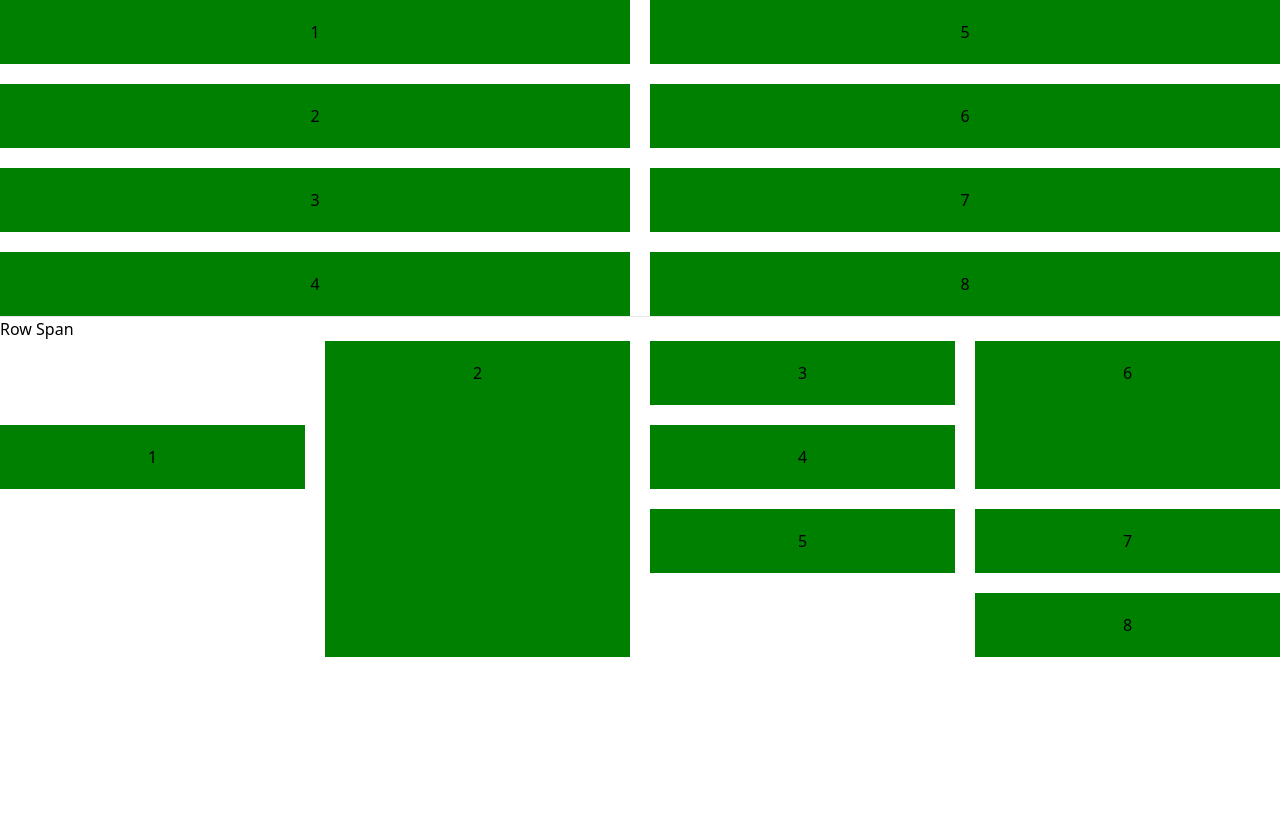
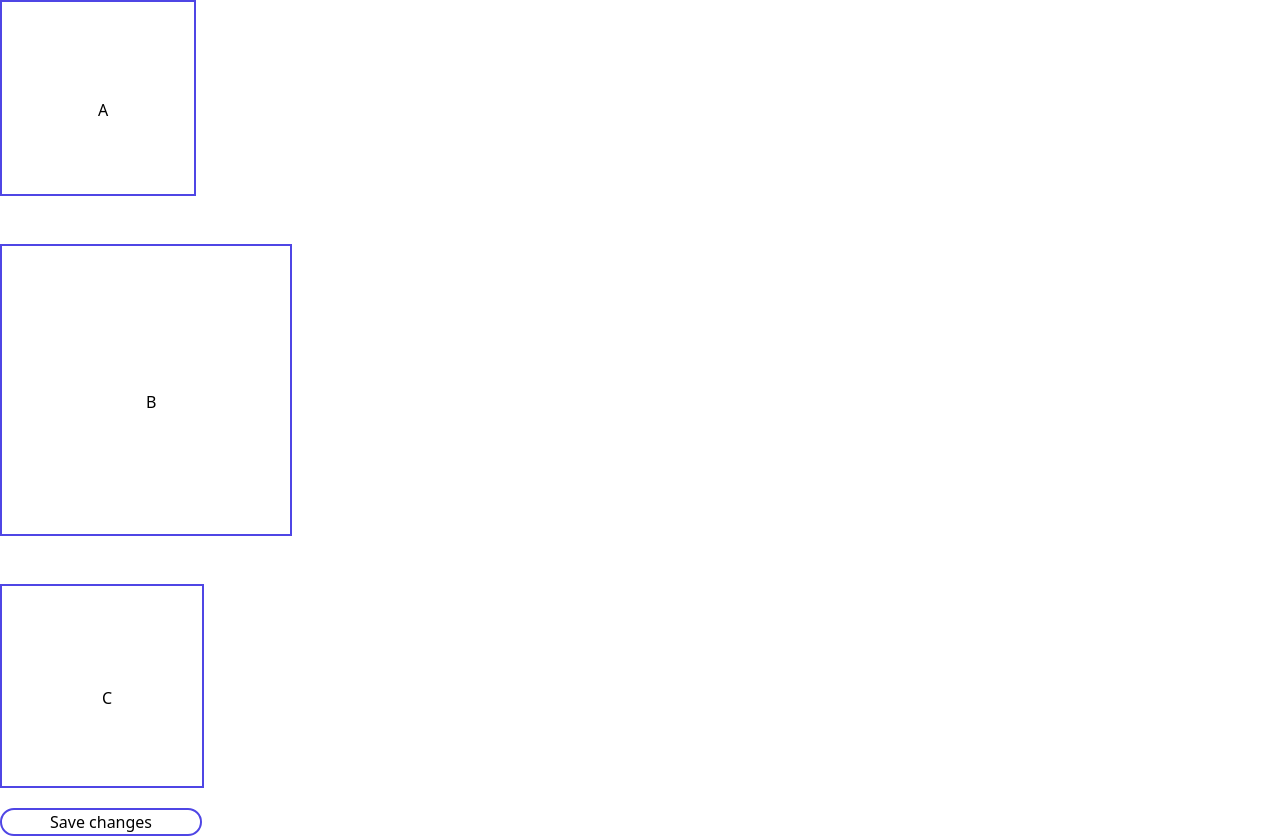
Before and after one commit to bjayanta/tailwindcss, a website: page src/index.html in a window 1280 px wide. Before the commit the page ends 800 px from the top, so only its background shows below. Drawn offline with Linux system fonts and the light colour scheme.

Commit message:
work with margin + padding

```diff
--- a/src/index.html
+++ b/src/index.html
@@ -4,53 +4,18 @@
     <meta charset="UTF-8">
     <meta http-equiv="X-UA-Compatible" content="IE=edge">
     <meta name="viewport" content="width=device-width, initial-scale=1.0">
-    <title>Row | Tailwind CSS</title>
+    <title>Margin + Padding | Tailwind CSS</title>
 
     <!-- Tailwind CSS -->
     <link rel="stylesheet" href="../dist/style.css">
 </head>
 <body>
 
-    <!-- Grid Row -->
-    <div class="max-w-[1320px] mx-auto grid grid-rows-4 grid-flow-col gap-5">
-        <div class="bg-[green] py-5 text-center">1</div>
+    <div class="w-10 h-10 border-2 border-indigo-600 p-24 mb-12">A</div>
+    <div class="w-10 h-10 border-2 border-indigo-600 p-36 mb-12 clear-both">B</div>
+    <div class="w-10 h-10 border-2 border-indigo-600 p-[100px] mb-5">C</div>
 
-        <div class="bg-[green] py-5 text-center">2</div>
-
-        <div class="bg-[green] py-5 text-center">3</div>
-
-        <div class="bg-[green] py-5 text-center">4</div>
-
-        <div class="bg-[green] py-5 text-center">5</div>
-
-        <div class="bg-[green] py-5 text-center">6</div>
-
-        <div class="bg-[green] py-5 text-center">7</div>
-
-        <div class="bg-[green] py-5 text-center">8</div>
-    </div>
-
-    <hr>
-    Row Span
-
-    <!-- Grid Row Span -->
-    <div class="max-w-[1320px] mx-auto grid grid-rows-4 grid-flow-col gap-5">
-        <div class="bg-[green] row-start-2 py-5 text-center">1</div>
-
-        <div class="bg-[green] row-start-1 row-span-4 py-5 text-center">2</div>
-
-        <div class="bg-[green] py-5 text-center">3</div>
-
-        <div class="bg-[green] py-5 text-center">4</div>
-
-        <div class="bg-[green] py-5 text-center">5</div>
-
-        <div class="bg-[green] py-5 row-start-1 row-end-3 text-center">6</div>
-
-        <div class="bg-[green] py-5 text-center">7</div>
-
-        <div class="bg-[green] py-5 text-center">8</div>
-    </div>
+    <button class="border-2 border-indigo-600 rounded-full px-12">Save changes</button>
 
 </body>
 </html>
```
Also changed, not shown: dist/style.css, readme.md.
